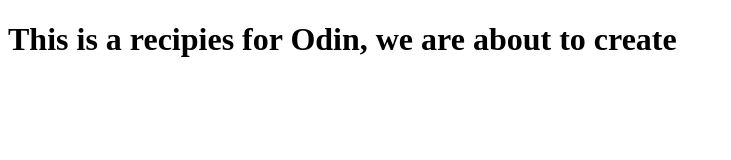
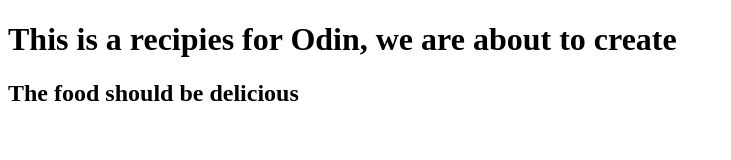
Before and after one commit to jessekomla/odin-recipes, a plain HTML site: page odin-recipies.html in a window 1280 px wide. Shown: the whole page, without its empty margins (0-731 px from the left). Drawn offline with Linux system fonts and the light colour scheme.

Commit message:
Food add to the main tree

```diff
--- a/odin-recipies.html
+++ b/odin-recipies.html
@@ -7,6 +7,7 @@
 </head>
 <body>
     <h1>This is a recipies for Odin, we are about to  create</h1>
+    <h2>The food should be delicious</h2>
 
     <a href = "http//:www.recepies.com> The New Recipies </a>"
 
```
